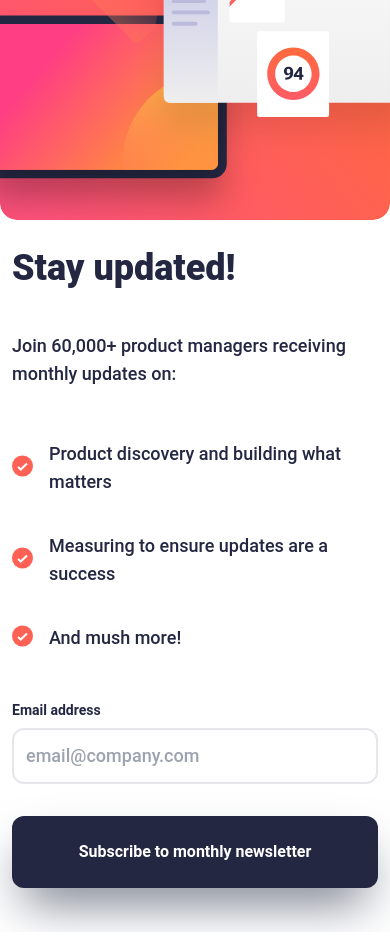
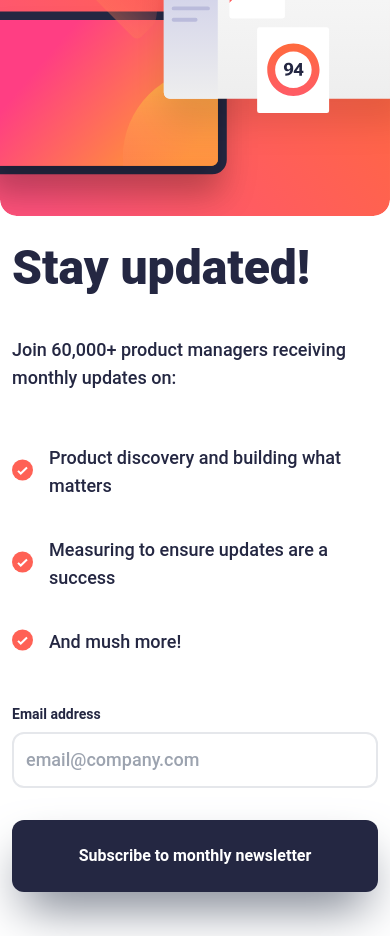
Before and after one commit to EdebaliErman/frontend-mentor-20, a React (Create React App) app: page / in a window 390 px wide. Built offline with nearby package versions, Linux system fonts and the light colour scheme; the HTML template or start-up script is replaced by a standard one.

Commit message:
Program is complated

```diff
--- a/src/Style/CardForm.css
+++ b/src/Style/CardForm.css
@@ -9,7 +9,7 @@
 
     .CardForm h1 {
         @apply text-7xl text-DarkSlateGrey font-extrabold my-4
-        md:text-4xl
+        md:text-5xl
     }
 
     .CardForm ul li {
```
